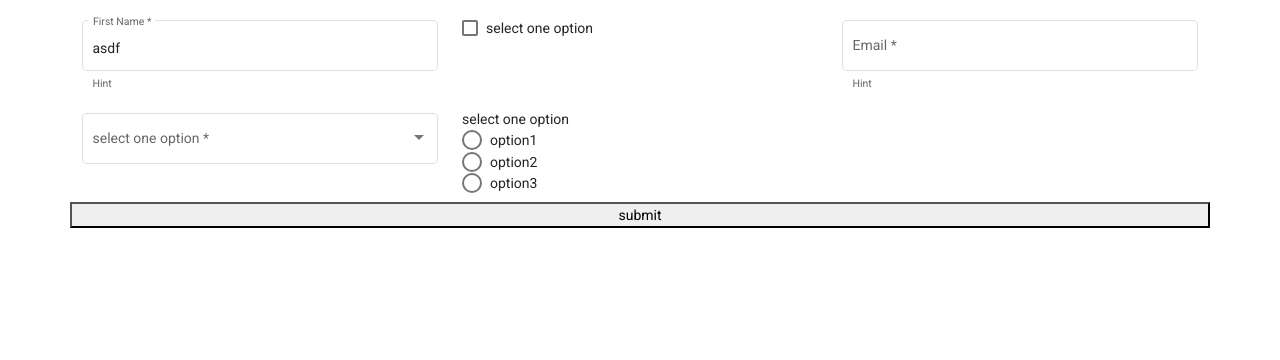
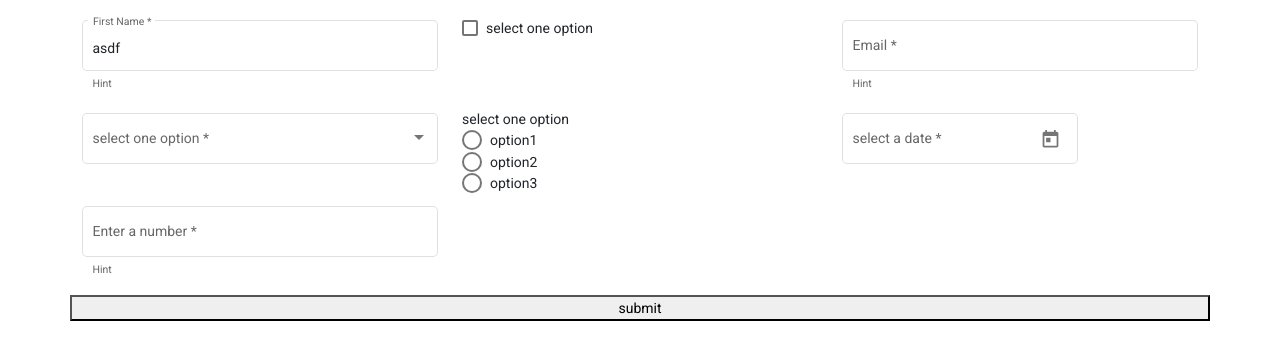
Before and after one commit to gnusiva/work_dynamic_form_angular, an Angular app: page / in a window 1280 px wide. Shown: the top 360 px of the page. Built offline with nearby package versions, Linux system fonts and the light colour scheme.

Commit message:
calender working

```diff
--- a/src/app/app.component.ts
+++ b/src/app/app.component.ts
@@ -70,12 +70,15 @@ export class AppComponent {
     { displayLabel: 'Email', fieldType: 'text', value: '', required: true, validationLabel: 'Please enter email',
       validationRegex: this.simpleEmailRegex },
 
-    { displayLabel: 'select one option', fieldType: 'select', value: null, required: true,
+    { displayLabel: 'select one option', fieldType: 'select', value: null, required: true, validationLabel: 'Please select atleast one option.',
       options: [{id: '1', label: 'option1'}, {id: '2', label: 'option2'}, {id: '3', label: 'option3'}] },
 
     { displayLabel: 'select one option', fieldType: 'radio', value: '', required: true, validationLabel: 'Please select one..',
       options: [{id: '1', label: 'option1'}, {id: '2', label: 'option2'}, {id: '3', label: 'option3'}] },
 
+    { displayLabel: 'select a date', fieldType: 'date', value: '', required: true, validationLabel: 'Please select date.' },
+
+    { displayLabel: 'Enter a number', fieldType: 'number', value: '', required: true, validationLabel: 'Please select date.' },
 
   ];
 
--- a/src/app/dynamic-form/dynamic-form.component.html
+++ b/src/app/dynamic-form/dynamic-form.component.html
@@ -16,6 +16,13 @@
         <mat-hint>Hint</mat-hint>
       </mat-form-field>
 
+      <mat-form-field *ngIf="field.fieldType === 'date'" appearance="outline">
+        <mat-label>{{field.displayLabel}}</mat-label>
+        <input matInput [matDatepicker]="picker"  [formControl]="field.formControl" >
+        <mat-datepicker-toggle matSuffix [for]="picker"></mat-datepicker-toggle>
+        <mat-error *ngIf="field.formControl.invalid">{{field.validationLabel}}</mat-error>
+        <mat-datepicker #picker></mat-datepicker>
+      </mat-form-field>
 
       <mat-form-field appearance="outline"
       class="w-100 mb-3"
@@ -25,6 +32,7 @@
         <mat-select [formControl]="field.formControl">
           <mat-option *ngFor="let option of field.options" [value]="option.id">{{option.label}}</mat-option>
         </mat-select>
+        <mat-error *ngIf="field.formControl.invalid">{{field.validationLabel}}</mat-error>
       </mat-form-field>
 
       <section
--- a/src/app/dynamic-form/dynamic-form.module.ts
+++ b/src/app/dynamic-form/dynamic-form.module.ts
@@ -8,6 +8,8 @@ import { MatIconModule } from '@angular/material/icon';
 import { MatInputModule } from '@angular/material/input';
 import { MatRadioModule } from '@angular/material/radio';
 import { MatSelectModule } from '@angular/material/select';
+import {MatDatepickerModule} from '@angular/material/datepicker';
+import { MatNativeDateModule } from '@angular/material/core';
 
 
 
@@ -23,7 +25,9 @@ import { MatSelectModule } from '@angular/material/select';
     FormsModule,
     MatSelectModule,
     MatCheckboxModule,
-    MatRadioModule
+    MatRadioModule,
+    MatDatepickerModule,
+    MatNativeDateModule
   ]
 })
 export class DynamicFormModule { }
```
Also changed, not shown: 1 other file (tests, documents, lock files or other folders).
